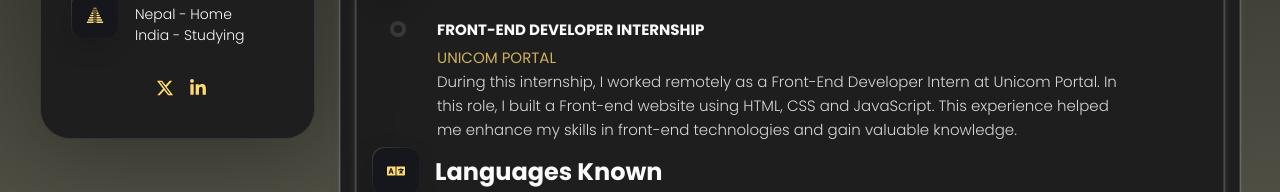
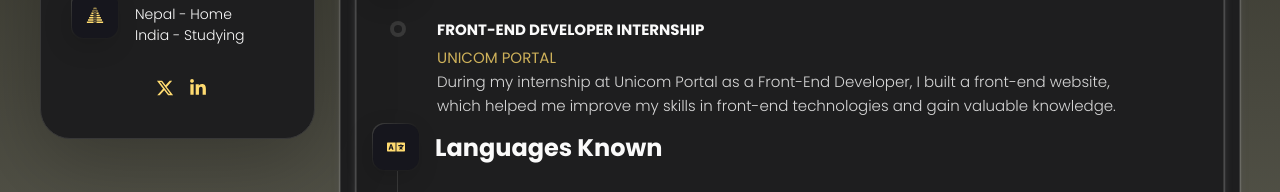
Before and after one commit to RajeevBaniya/portfolio, a React (Vite) app: page /resume in a window 1280 px wide. Shown: the part 585-777 px from the top of the page. Built offline with nearby package versions, Linux system fonts and the light colour scheme.

Commit message:
Update Resume.jsx

```diff
--- a/src/pages/Resume/Resume.jsx
+++ b/src/pages/Resume/Resume.jsx
@@ -47,9 +47,8 @@ const Resume = () => {
           <TimelineItem
             title="FRONT-END DEVELOPER INTERNSHIP"
             date="UNICOM PORTAL"
-            description="During this internship, I worked remotely as a Front-End Developer Intern at Unicom Portal.
-            In this role, I built a Front-end website using HTML, CSS and JavaScript. This experience helped me enhance
-            my skills in front-end technologies and gain valuable knowledge."
+            description="During my internship at Unicom Portal as a Front-End Developer, I built a front-end website,
+            which helped me improve my skills in front-end technologies and gain valuable knowledge."
           />
         </ol>
       </div>
```
